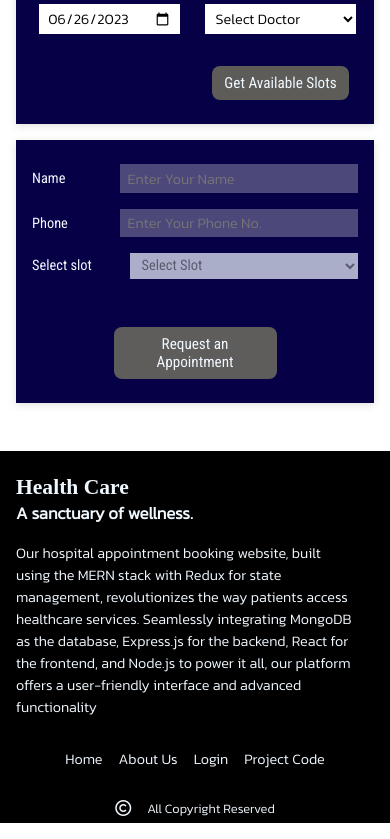
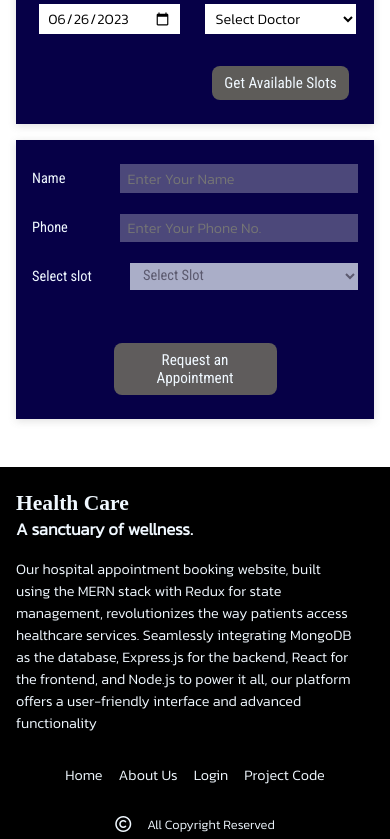
Before and after one commit to ChetanS07/HospitalAppointmentBookingApp, a React (Create React App) app in the folder client-react/: page / in a window 390 px wide. Shown: the part 2172-3011 px from the top of the page. Built offline with nearby package versions, Linux system fonts and the light colour scheme; a web font is replaced by a local one.

Commit message:
Update requestForm.css
slot padding
and form gap

```diff
--- a/client-react/src/pages/home/sections/form/components/requestForm.css
+++ b/client-react/src/pages/home/sections/form/components/requestForm.css
@@ -72,7 +72,7 @@
     .request-appointment-form {
         display: flex;
         flex-direction: column;
-        gap: 1rem;
+        gap: 1.3rem;
         padding: 1.5rem 1rem;
         width: 100%;
     }
@@ -107,7 +107,7 @@
     }
 
     #slots {
-        padding: .2rem .5rem;
+        padding: .25rem .6rem;
         font-size: .9rem;
         /* border-radius: .5rem; */
         /* border: 1px solid; */
```
